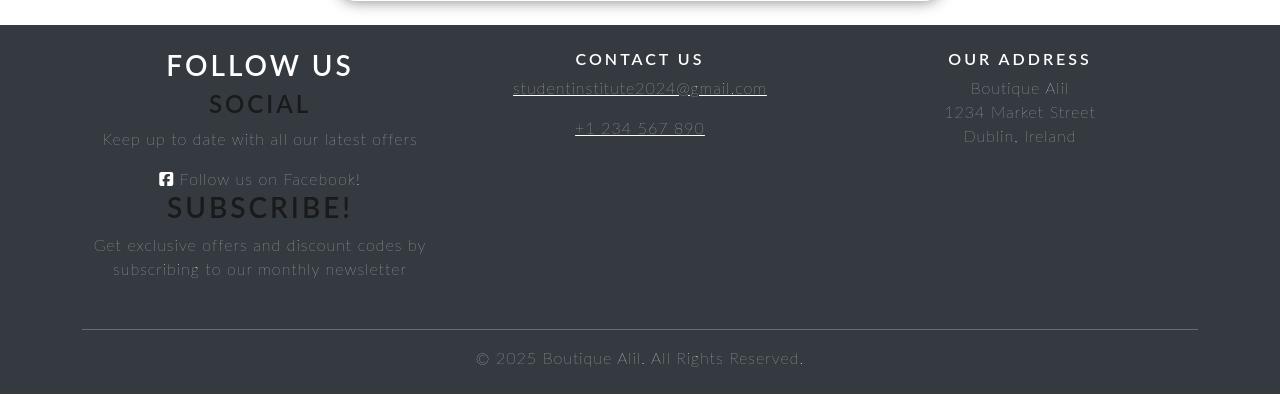
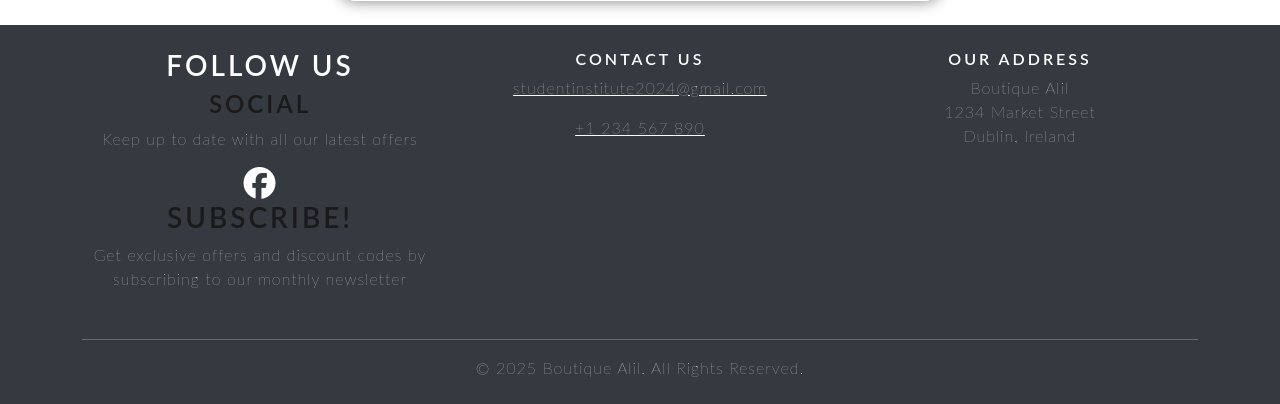
Before and after one commit to BadrAlioui/boutique_shop, a Django app: page /auth/password/ in a window 1280 px wide. Shown: the part 737-1141 px from the top of the page. Run offline with Django 5.2, Linux system fonts and the light colour scheme; data comes from the database, SQL or seed files in the repository; some libraries are stand-ins or nearby versions.

Commit message:
Cleaned the code html

```diff
--- a/templates/base.html
+++ b/templates/base.html
@@ -4,8 +4,8 @@
 <html lang="en">
     <head>
         <meta charset="utf-8" />
-        <meta http-equiv="X-UA-Compatible" content="IE=edge" />
-        <meta name="viewport" content="width=device-width, initial-scale=1.0" />
+        <meta http-equiv="X-UA-Compatible" content="IE=edge" >
+        <meta name="viewport" content="width=device-width, initial-scale=1.0" >
         <meta name="keywords" content="online store, boutique, affordable clothing, men’s fashion, women’s fashion, slim-fit jeans, trendy tops, comfortable pants, casual wear, shop online, best fashion deals">
         <meta name="description" content="Welcome to Boutique Alil – your go-to online store for trendy, affordable clothing for men and women. Discover unbeatable prices, stylish designs, and exclusive offers. Start shopping today!">
         <title>{% block title%}Boutique VitalVibes{% endblock %}</title>
@@ -17,7 +17,7 @@
             rel="stylesheet"
             href="https://bootswatch.com/5/lux/bootstrap.min.css"
         />
-        <link rel="stylesheet" href="{% static 'css/styles.css' %}" />
+        <link rel="stylesheet" href="{% static 'css/styles.css' %}" >
     </head>
 
     <body>
@@ -170,7 +170,7 @@
                                 </ul>
                             </li>
                         </ul>
-                        <form class="d-flex" method="GET" action="#">
+                        <form class="d-flex" method="GET" action="/search/">
                             <input
                                 class="form-control me-sm-2"
                                 type="search"
@@ -206,7 +206,9 @@
                         <h2 class="text-white">Follow Us</h2>
                         <h3>Social</h3>
                         <p>Keep up to date with all our latest offers</p>
-                        <a href="https://www.facebook.com/people/VitalVibes/100094237140955/" target="_blank" rel0"noopener"><i class="fab fa-facebook-square"></i> Follow us on Facebook!</a>
+                        <a href="https://www.facebook.com/people/VitalVibes/100094237140955/" target="_blank" rel="noopener">
+                            <i class="fab fa-facebook fa-2x"></i>
+                        </a>
                         <h2>Subscribe!</h2>
                         <p>Get exclusive offers and discount codes by subscribing to our monthly newsletter</p>
                         <!-- Mailchimp signup form here -->
@@ -233,7 +235,7 @@
                         </p>
                     </div>
                 </div>
-                <hr class="bg-white" />
+                <hr class="bg-white" >
                 <div class="text-center">
                     <p class="mb-0">
                         © 2025 Boutique Alil. All Rights Reserved.
```
